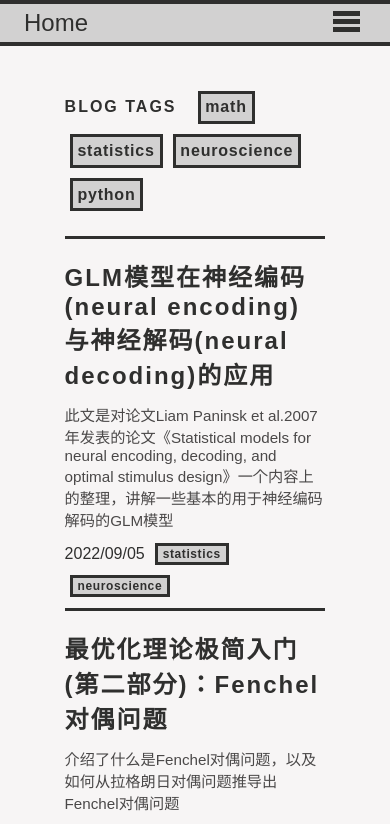
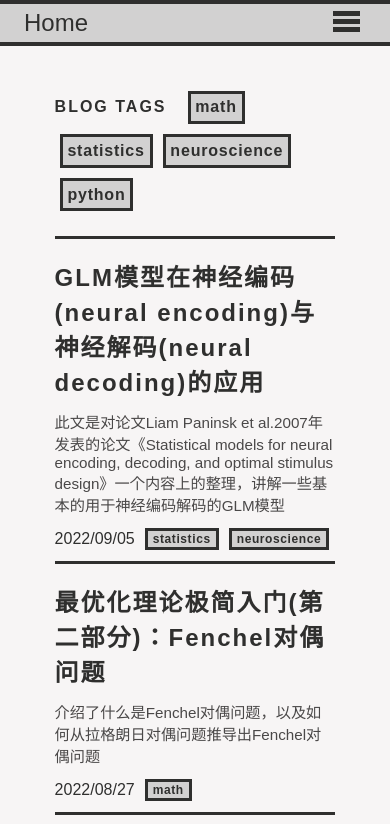
Before and after one commit to kisaragiRY/Rane-Blog, a React (Create React App) app: page /post in a window 390 px wide. Shown: the top 824 px of the page. Built offline with nearby package versions, Linux system fonts and the light colour scheme; a web font is replaced by a local one.

Commit message:
changed the width of the post

```diff
--- a/src/Pages/Post/post.css
+++ b/src/Pages/Post/post.css
@@ -47,7 +47,7 @@
 }
 @media (max-width:35em){
     .post-container{
-        padding: 0 2em;
-        max-width: 30em;
+        width: 90%;
+        padding: 0;
     }
 }
```
